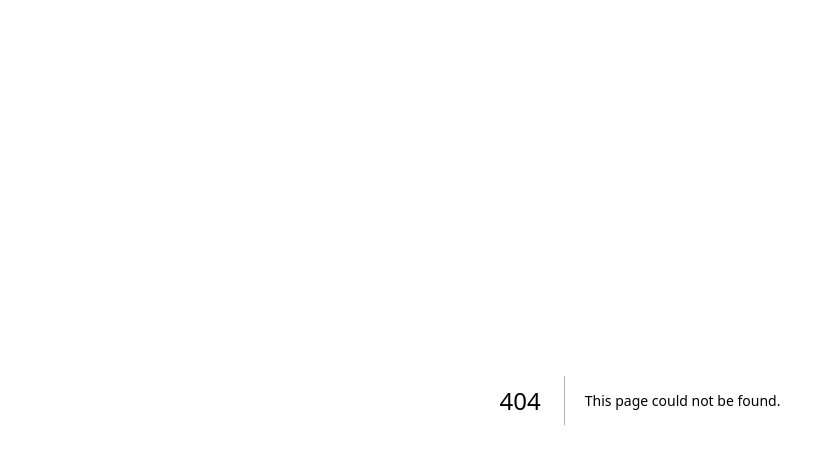
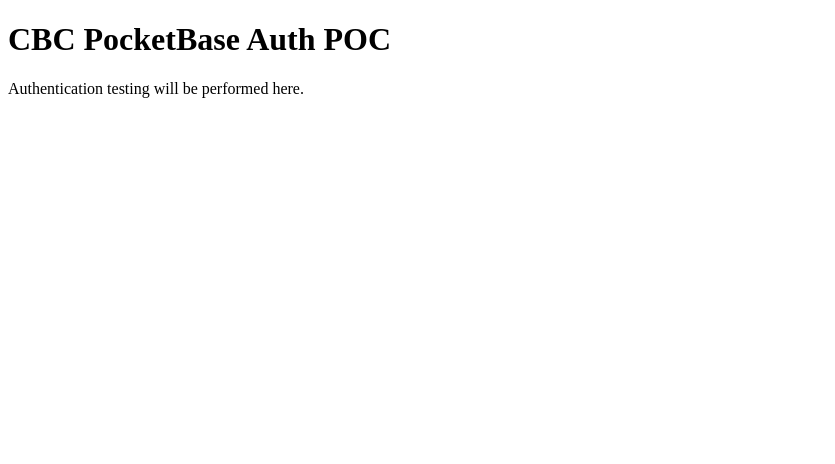
Before and after one commit to rodsth-poc/christians-bible-companion-ssr-poc, a Next.js app: page /auth-poc in a window 1280 px wide. Before the commit this address had no page. Shown: the top 464 px of the page, without its empty margins (0-835 px from the left). Built offline with nearby package versions, Linux system fonts and the light colour scheme.

Commit message:
Add isolated auth POC page

```diff
--- /dev/null
+++ b/app/auth-poc/page.js
@@ -0,0 +1,8 @@
+export default function AuthPocPage() {
+  return (
+    <main>
+      <h1>CBC PocketBase Auth POC</h1>
+      <p>Authentication testing will be performed here.</p>
+    </main>
+  );
+}
```
